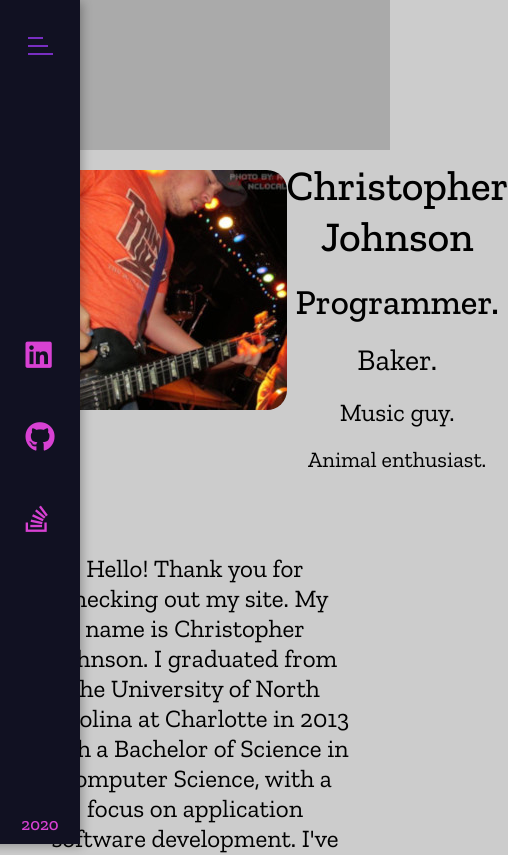
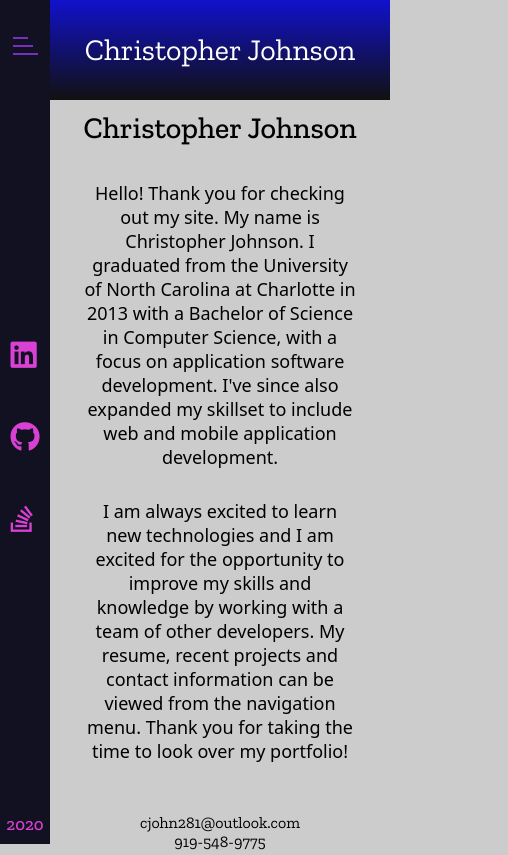
Before and after one commit to cjohn281/portfolio, a React (Create React App) app: page / in a window 390 px wide. Shown: the top 855 px of the page, 508 px wide, since content can reach past the window. Built offline with nearby package versions, Linux system fonts and the light colour scheme.

Commit message:
Responsive styling added

```diff
--- a/src/components/ContentPages/Home.css
+++ b/src/components/ContentPages/Home.css
@@ -90,6 +90,123 @@
 	width: 20%;
 	display: flex;
 	justify-content: space-around;
-	margin-top: 10rem;
+	margin-top: 5rem;
+	margin-bottom: 5rem;
 	font-size: 1.6rem;
 }
+
+/* Responsive Styles */
+@media screen and (max-width: 1500px) {
+	.home-contact {
+		width: 30%;
+	}
+}
+
+@media screen and (max-width: 1100px) {
+	.home-heading-content {
+		/*border: 1px solid red;*/
+		flex: 0 0 50%;
+	}
+
+	.home-heading-img {
+		/*border: 1px solid blue;*/
+		flex: 0 0 25%;
+	}
+
+	.home-heading-img img {
+		display: none;
+	}
+
+	.home-body {
+		margin-top: 4rem;
+	}
+
+	.home-contact {
+		width: 40%;
+	}
+}
+
+@media screen and (max-width: 950px) {
+	.home-heading-content {
+		flex: 0 0 100%;
+	}
+
+	.home-heading-img {
+		display: none;
+	}
+
+	.home-heading-content h1 {
+		margin-bottom: .5rem;
+	}
+
+	.home-heading-content h3 {
+		margin-bottom: .5rem;
+	}
+
+	.home-heading-content h4 {
+		margin-bottom: .5rem;
+	}
+
+	.home-heading-content h5 {
+		margin-bottom: .5rem;
+	}
+
+	.home-heading-content h6 {
+		margin-bottom: .5rem;
+	}
+
+	.home-body {
+		margin-top: 0;
+		font-family: 'Noto Sans', sans-serif;
+		font-size: 1.8rem;
+	}
+}
+
+@media screen and (max-width: 850px) {
+	.home-contact {
+		flex-direction: column;
+		text-align: center;
+		align-items: center;
+	}
+}
+
+@media screen and (max-width: 475px) {
+	.home-heading-content h1 {
+		font-size: 3rem;
+	}
+
+	.home-heading-content h3 {
+		display: none;
+	}
+
+	.home-heading-content h4 {
+		display: none;
+	}
+
+	.home-heading-content h5 {
+		display: none;
+	}
+
+	.home-heading-content h6 {
+		display: none;
+	}
+}
+
+@media screen and (max-width: 350px) {
+	.home-content {
+		margin-top: 0;
+	}
+
+	.home-heading-content h1 {
+		display: none;
+	}
+
+	.home-body {
+		font-size: 1.5rem;
+	}
+
+	.home-contact {
+		font-size: 1.2rem;
+		margin-top: 2rem;
+	}
+}
--- a/src/components/Header/Header.css
+++ b/src/components/Header/Header.css
@@ -3,5 +3,45 @@
 	width: 100%;
 	margin: 0;
 	padding: 0;
-	background-color: #aaa;
+	background: linear-gradient(to top, #111, #11c);
+	display: flex;
+	justify-content: flex-end;
+	align-items: flex-end;
 }
+
+.main-heading {
+	color: #fff;
+	font-size: 5rem;
+	margin: 0 3rem 2rem 0;
+}
+
+/* Responsive Styles */
+@media screen and (max-width: 1100px) {
+	.header {
+		align-items: flex-start;
+	}
+
+	.main-heading {
+		font-size: 4rem;
+		margin: 1rem 3rem 0 0;
+	}
+}
+
+@media screen and (max-width: 500px) {
+	.header {
+		height: 10rem;
+		justify-content: center;
+		align-items: center;
+	}
+
+	.main-heading {
+		font-size: 3rem;
+		margin: 0;
+	}
+}
+
+@media screen and (max-width: 350px) {
+	.main-heading {
+		font-size: 2rem;
+	}
+}
--- a/src/components/Header/Header.js
+++ b/src/components/Header/Header.js
@@ -4,8 +4,9 @@ import './Header.css';
 
 const header = props => (
 
-	<div className="header" />
-
+	<div className="header">
+		<div className="main-heading">Christopher Johnson</div>
+	</div>
 );
 
 export default header;
--- a/src/components/MainContent/MainContent.css
+++ b/src/components/MainContent/MainContent.css
@@ -1,6 +1,15 @@
 .content-container {
 	min-height: 100vh;
+	width: calc(100% - 8rem);
+	position: relative;
 	left: 8rem;
 	padding: 0;
-	margin: 0;
 }
+
+/* Responsive Styles */
+@media screen and (max-width: 500px) {
+	.content-container {
+		width: calc(100% - 5rem);
+		left: 5rem;
+	}
+}
--- a/src/components/NavMenu/NavMenu.css
+++ b/src/components/NavMenu/NavMenu.css
@@ -74,3 +74,40 @@
 	border-bottom: 3px solid #d841d3;
 	pointer-events: none;
 }
+
+/* Responsive Styles */
+@media screen and (max-width: 500px) {
+	.nav-menu {
+		width: 30rem;
+		left: -35rem;
+	}
+
+	.nav-menu.open {
+		left: 5rem;
+	}
+
+	.nav-list {
+		padding-right: 2rem;
+	}
+}
+
+@media screen and (max-width: 350px) {
+	.nav-menu {
+		width: 25rem;
+		left: -20rem;
+	}
+
+	.nav-list {
+		font-size: 2.5rem;
+	}
+}
+
+@media screen and (max-height: 500px) {
+	.nav-list-container {
+		margin-top: 5rem;
+	}
+
+	.nav-list {
+		font-size: 3rem;
+	}
+}
--- a/src/components/ProjectCard/ProjectCard.css
+++ b/src/components/ProjectCard/ProjectCard.css
@@ -20,6 +20,7 @@
 
 img {
 	border: 1px solid black;
+	width: 80%;
 }
 
 .project-info {
@@ -79,3 +80,11 @@ img {
 	padding: 0 .7rem;
 	text-transform: lowercase;
 }
+
+/* Responsive Styles */
+@media screen and (max-width: 800px) {
+	.card-container {
+		width: 25rem;
+		height: 35rem;
+	}
+}
--- a/src/components/SearchBox/SearchBox.css
+++ b/src/components/SearchBox/SearchBox.css
@@ -5,3 +5,9 @@
 	margin-bottom: 2rem;
 	outline: none;
 }
+
+@media screen and (max-width: 450px) {
+	.searchbox {
+		width: 90%;
+	}
+}
--- a/src/components/Sidebar/Sidebar.css
+++ b/src/components/Sidebar/Sidebar.css
@@ -52,3 +52,10 @@
 	text-decoration: none;
 	color: #d841d3;
 }
+
+/* Responsive Styles */
+@media screen and (max-width: 500px) {
+	.sidebar {
+		width: 5rem;
+	}
+}
```
